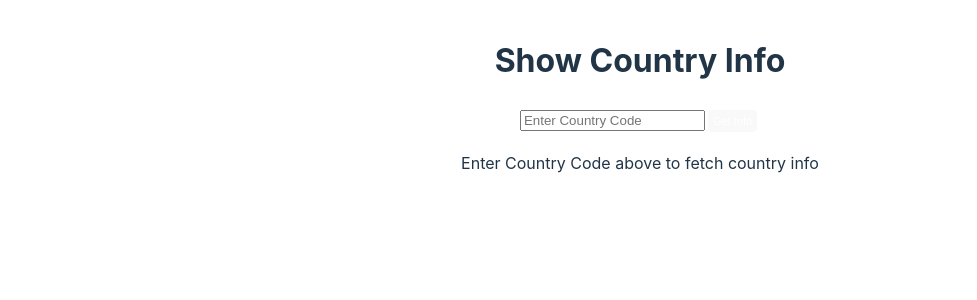
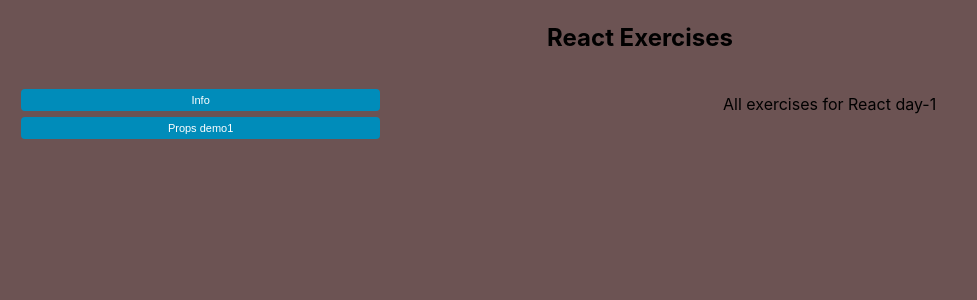
Before and after one commit to AliHMohammad/react-med-lars, a React (Vite) app: page / in a window 1280 px wide. Shown: the top 300 px of the page, without its empty margins (0-977 px from the left). Built offline with nearby package versions, Linux system fonts and the light colour scheme.

Commit message:
first exercise done

```diff
--- a/src/App.css
+++ b/src/App.css
@@ -1,5 +1,3 @@
-
-
 #root {
     max-width: 1280px;
     margin: 0 auto;
--- a/src/App.tsx
+++ b/src/App.tsx
@@ -1,10 +1,62 @@
-import "./App.css"
-import CountrySearch from './components/CountrySearch.tsx';
+import { useState, CSSProperties } from 'react';
+import './App.css';
+import Propsdemo from './exercises/Propsdemo.tsx';
+//import { exerciseStyle, headerStyle, outerDivStyle } from "./exerciseStyles";
 
 
 export default function App() {
+	const [selectedView, setSelectedView] = useState('info');
+	let headerStyle;
+	const outerDivStyle = {};
+	const exerciseStyle = {
+		width: "70%"
+	};
+
+
+	function handleSelected(selected: string) {
+		setSelectedView(selected);
+	}
+
+	const btnStyle = {
+		width: '100%'
+	};
 
 	return (
-		<CountrySearch/>
-	)
+		<>
+			<div style={outerDivStyle}>
+				<div style={headerStyle}>
+					<h2>React Exercises</h2>
+				</div>
+				<div style={{ display: 'flex' }}>
+					<div style={{ flex: 1, padding: 10 }}>
+						<Buttons onSelected={handleSelected} btnStyle={btnStyle} />
+					</div>
+					<div style={exerciseStyle}>
+						{selectedView == 'info' && <p>All exercises for React day-1</p>}
+						{selectedView == 'props1' && <Propsdemo title="Profiles" />}
+						{/**Add the exercise components you create for each exercise using the key you used for the matching button  */}
+					</div>
+				</div>
+			</div>
+		</>
+	);
 }
+type ButtonProps = {
+	onSelected: (selected: string) => void;
+	btnStyle: CSSProperties;
+};
+
+const Buttons = (props: ButtonProps) => {
+	const { onSelected: handleSelected, btnStyle: btnStyle } = props;
+	return (
+		<>
+			<button style={btnStyle} onClick={() => handleSelected('info')}>
+				Info
+			</button>
+			{/* Add a new button for each of the exercises you complete */}
+			<button style={btnStyle} onClick={() => handleSelected('props1')}>
+				Props demo1
+			</button>
+		</>
+	);
+};
--- a/src/components/CountryResult.tsx
+++ /dev/null
@@ -1,26 +0,0 @@
-import Country from '../models/Country.ts';
-
-
-type Props = {
-	country: Country | null;
-};
-
-export default function CountryResult({country}:Props) {
-	return country == null ? (
-		<p>Enter Country Code above to fetch country info</p>
-	) : (
-		<>
-			<h1>Country Info</h1>
-			<h4>Flag</h4>
-			<img style={{ width: 100 }} src={country.flags.png} alt={country.flags.alt} />
-			<p>Country Name Common: {country.name.common}</p>
-			<p>Country Name Official: {country.name.official}</p>
-			<p>Country Capital: {country.capital}</p>
-			<p>Population: {country.population}</p>
-			<p>Country Borders: {country.borders.join(", ")}</p>
-			<a href={country.maps.googleMaps} target="_blank">
-				Google Maps
-			</a>
-		</>
-	);
-}
--- a/src/components/CountrySearch.tsx
+++ /dev/null
@@ -1,36 +0,0 @@
-import { useState } from 'react';
-import Country from '../models/Country.ts';
-import CountryResult from './CountryResult.tsx';
-
-
-
-const fetchCountryData = async (countryCode: string) => {
-	const res = await fetch(`https://restcountries.com/v3.1/alpha/${countryCode}`);
-	const countries = await res.json();
-	console.log(countries);
-	return countries[0];
-};
-
-export default function CountrySearch() {
-	const [code, setCode] = useState<string>("dk");
-	const [country, setCountry] = useState<Country | null>(null);
-
-	const getInfo = async () => {
-		const info = await fetchCountryData(code);
-		setCountry(info);
-	};
-
-	return (
-		<>
-			<h1>Show Country Info</h1>
-			<input
-				type="text"
-				id="code"
-				onChange={(e) => setCode(e.target.value)}
-				placeholder="Enter Country Code"
-			/>
-			<button onClick={() => getInfo()}>Get Info</button>
-			<CountryResult country={country} />
-		</>
-	);
-}
--- /dev/null
+++ b/src/components/Profile.tsx
@@ -0,0 +1,23 @@
+type Props = {
+	name: string,
+	email: string,
+	isActive: boolean,
+	singleLine: boolean
+}
+
+
+export default function Profile({ name, email, isActive, singleLine }: Props) {
+
+
+	return singleLine ? (
+		<>
+			<p>Name: {name}, Email: {email} is {isActive ? "active" : "not active"}</p>
+		</>
+	) : (
+		<div>
+			<h3>{name}</h3>
+			<p>{email}</p>
+			<p>{isActive ? 'Is active' : 'Is not active'}</p>
+		</div>
+	);
+}
--- /dev/null
+++ b/src/exercises/Propsdemo.tsx
@@ -0,0 +1,17 @@
+import {BaseProps} from '../models/types.tsx';
+import Profile from '../components/Profile.tsx';
+import { useState } from "react";
+
+
+export default function Propsdemo({ title }: BaseProps) {
+	const [showHorizontal, setShowHorizontal] = useState(false);
+	return (
+		<>
+			<h2>{title}</h2>
+			Direction: <input type="checkbox" checked={showHorizontal} onChange={()=>setShowHorizontal(!showHorizontal)}/>
+			<Profile name="Max Power" email="mp@email.com" isActive={true} singleLine={showHorizontal} />
+			<Profile name="Ali Mohammad" email="almo1234@stud.kea.dk" isActive={false} singleLine={showHorizontal}/>
+			<Profile name="Jonathan Riccccci" email="Riiciicci@gmail.com" isActive={true} singleLine={showHorizontal}/>
+		</>
+	);
+}
--- a/src/index.css
+++ b/src/index.css
@@ -2,37 +2,5 @@
   font-family: Inter, system-ui, Avenir, Helvetica, Arial, sans-serif;
   line-height: 1.5;
   font-weight: 400;
-
-
-  padding: 1em;
-  color-scheme: light dark;
-  color: rgba(255, 255, 255, 0.87);
-  background-color: #242424;
-
-  font-synthesis: none;
-  text-rendering: optimizeLegibility;
-  -webkit-font-smoothing: antialiased;
-  -moz-osx-font-smoothing: grayscale;
+  background-color: #6c5353;
 }
-
-
-body {
-  margin: 0;
-  display: flex;
-  min-width: 320px;
-  min-height: 100vh;
-}
-
-
-@media (prefers-color-scheme: light) {
-  :root {
-    color: #213547;
-    background-color: #ffffff;
-  }
-  a:hover {
-    color: #747bff;
-  }
-  button {
-    background-color: #f9f9f9;
-  }
-}
--- /dev/null
+++ b/src/models/types.tsx
@@ -0,0 +1,4 @@
+
+export type BaseProps = {
+	title: string;
+};
```
Also changed, not shown: src/models/Country.ts (deleted, +0 -9 lines).
